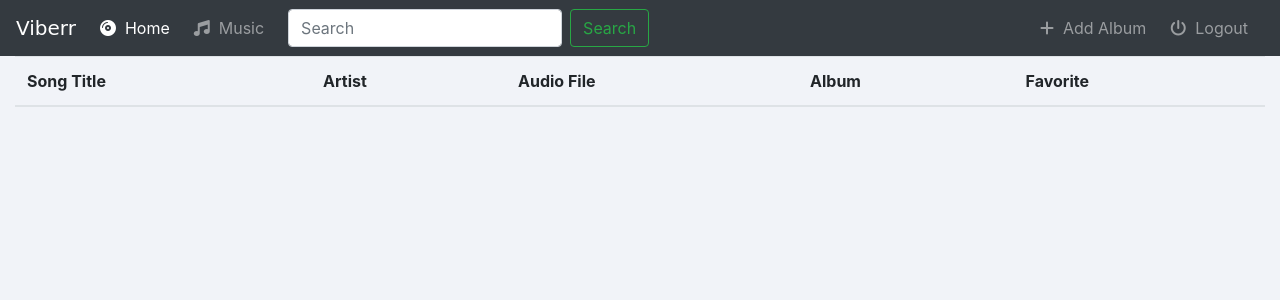
After one commit to tanishgupta-git/Muukit, a Django app: a page that uses music/templates/music/basic.html in a window 1280 px wide. The commit adds this page. Shown: the top 300 px of the page. Run offline with Django 3.2, Linux system fonts and the light colour scheme; a user stored in the database is signed in; data comes from the database, SQL or seed files in the repository; both versions use the stored data as it was after the commit; lists and menus that the app fills with data are empty; some libraries are stand-ins or nearby versions.

Commit message:
added all songs page

```diff
--- a/music/templates/music/basic.html
+++ b/music/templates/music/basic.html
@@ -28,7 +28,7 @@
                         Home <span class="sr-only">(current)</span></a>
                 </li>
                 <li class="nav-item mr-2">
-                    <a class="nav-link" href="#"><i class="fas fa-music"></i>&nbsp; Music</a>
+                    <a class="nav-link" href="{% url 'music:songs' 'all' %}"><i class="fas fa-music"></i>&nbsp; Music</a>
                 </li>
             </ul>
             <form class="form-inline my-2 my-lg-0">
--- /dev/null
+++ b/music/templates/music/songs.html
@@ -0,0 +1,43 @@
+{% extends 'music/basic.html' %}
+{% block title %}<title>Songs</title>{% endblock %}
+{% block body%}
+<div class="container-fluid songs-container">
+    <div class="row">
+        <div class="col-sm-12">
+            <div class="panel panel-default">
+                <div class="panel-body">
+                    <table class="table">
+                        <thead>
+                            <tr>
+                                <th>Song Title</th>
+                                <th>Artist</th>
+                                <th>Audio File</th>
+                                <th>Album</th>
+                                <th>Favorite</th>
+                            </tr>
+                        </thead>
+                        <tbody>
+                            {% for song in songList %}
+                            <tr>
+                                <td>{{ song.song_title }}</td>
+                                <td>{{ song.album.artist }}</td>
+                                <td scope="col"><button class="btn btn-success"><i class="fas fa-play"></i>&nbsp; Play</button></td>
+
+                                 <td>
+                                        <a href="{% url 'music:detail' song.album.id %}">
+                                            <img src="{{ song.album.album_logo.url }}" class="img-responsive" style="width: 80px; float: left; margin-right: 10px;" />
+                                        </a>
+                                        <a href="{% url 'music:detail' song.album.id %}">{{ song.album.album_title }}</a>
+                                </td>
+
+                                            <td scope="col"><a href="{% url 'music:favorite' song.album.id song.song_title %}"><i class="fas fa-star {% if song.is_favorite %}active{% endif %}"></i></a></td>
+                            </tr>
+                            {% endfor %}
+                        </tbody>
+                    </table>
+                </div>
+            </div>
+        </div>
+    </div>
+</div>
+{% endblock %}
--- a/music/urls.py
+++ b/music/urls.py
@@ -7,6 +7,7 @@ urlpatterns = [
     path('login/',views.UserLogin,name='login'),
     path('logout/',views.UserLogout,name='logout'),
     path('<int:pk>/', views.detail, name="detail"),
+    path('songs/<userpreference>/',views.Songs,name='songs'),
     path('album/add', views.AlbumCreate, name='album-add'),
     path('album/<int:pk>/', views.AlbumUpdate, name='album-update'),
     path('album/<int:pk>/delete', views.AlbumDelete, name='album-delete'),
--- a/music/views.py
+++ b/music/views.py
@@ -167,6 +167,7 @@ def DeleteSong(request,pk,songTitle):
 
     return redirect("music:detail",pk=album.id)
 
+
 # Add To Favorite Songs
 @login_required(login_url='music:login')
 def Favorite(request,pk,songTitle):
@@ -179,6 +180,7 @@ def Favorite(request,pk,songTitle):
 
     return redirect("music:detail",pk=album.id)
 
+
 # Add To Favorite Album
 @login_required(login_url='music:login')
 def FavoriteAlbum(request,pk):
@@ -188,3 +190,23 @@ def FavoriteAlbum(request,pk):
     album.save()
 
     return redirect("music:music")
+
+
+# All the song in user album
+@login_required(login_url='music:login')
+def Songs(request,userpreference):
+     albums = Album.objects.filter(user=request.user)
+
+     songList = []
+
+     if(userpreference == 'favorite'):
+         for album in albums:
+            for song in album.song_set.all():
+                if(song.is_favorite):
+                    songList.append(song)
+     else:
+        for album in albums:
+            for song in album.song_set.all():
+                songList.append(song)
+
+     return render(request,'music/songs.html',{'songList':songList})
```
Also changed, not shown: db.sqlite3.
